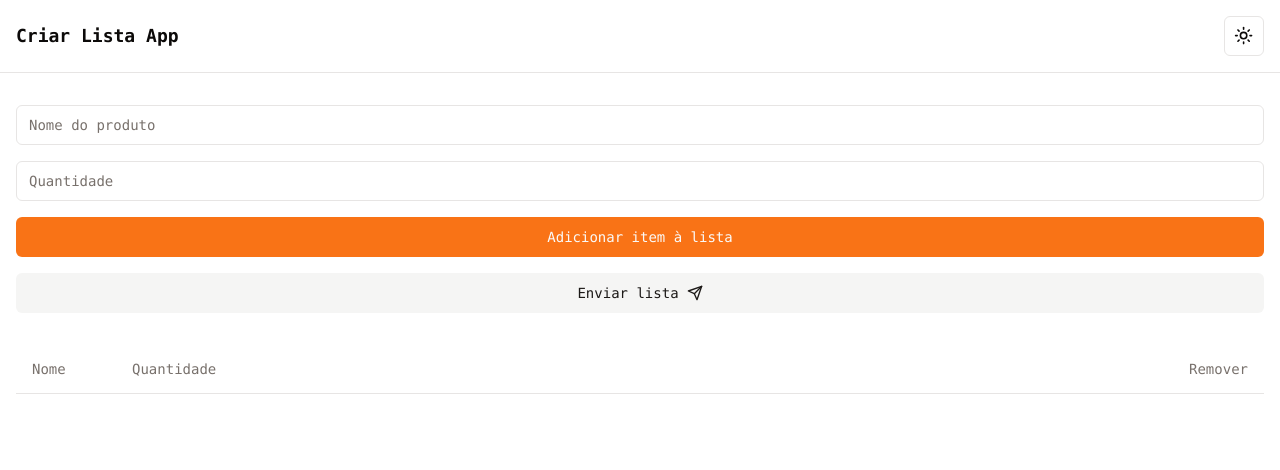
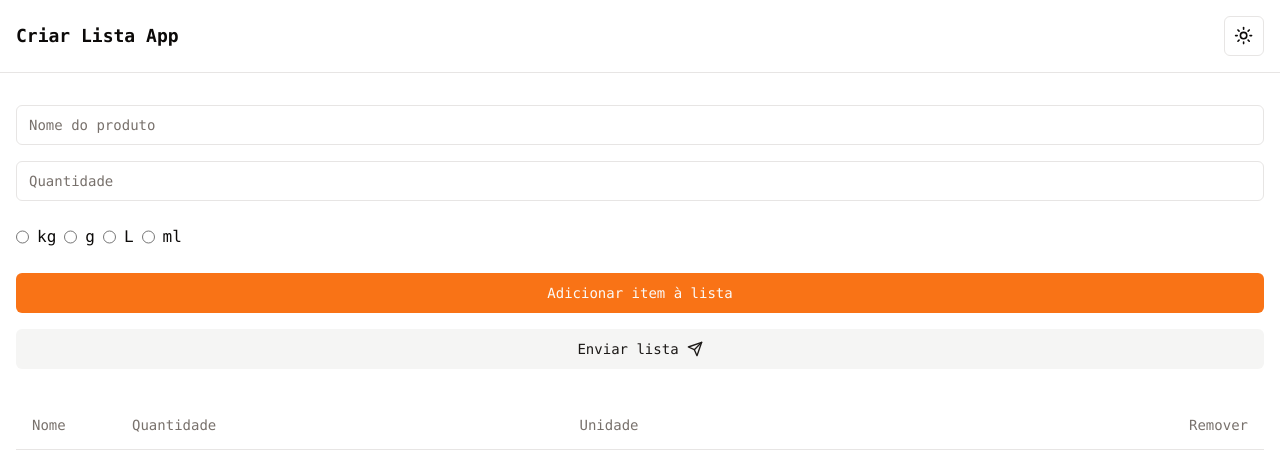
Before and after one commit to ViniciusMendesp/criar-lista, a Next.js app: page / in a window 1280 px wide. Shown: the top 470 px of the page. Built offline with nearby package versions, Linux system fonts and the light colour scheme.

Commit message:
feat: :sparkles: add new value input

```diff
--- a/src/app/page.tsx
+++ b/src/app/page.tsx
@@ -18,20 +18,25 @@ import { Send, Trash } from "lucide-react";
 interface ListaItem {
   nome: string;
   quantidade: string;
+  unidade: string;
 }
 
 export default function Home() {
   const [nomeProduto, setNomeProduto] = useState<string>("");
   const [quantidade, setQuantidade] = useState<string>("");
   const [listaDeCompras, setListaDeCompras] = useState<ListaItem[]>([]);
+  const [unidade, setUnidade] = useState<string>("");
+
+  const unidadesDisponiveis = ["kg", "g", "L", "ml"];
 
   const adicionarItem = (e: React.FormEvent) => {
     e.preventDefault();
-    if (nomeProduto && quantidade) {
-      const novoItem: ListaItem = { nome: nomeProduto, quantidade };
+    if (nomeProduto && quantidade && unidade) {
+      const novoItem: ListaItem = { nome: nomeProduto, quantidade, unidade };
       setListaDeCompras([...listaDeCompras, novoItem]);
       setNomeProduto("");
       setQuantidade("");
+      setUnidade("");
     }
   };
 
@@ -44,7 +49,7 @@ export default function Home() {
   const enviarLista = (e: React.FormEvent) => {
     e.preventDefault();
     const mensagem = `LISTA DE COMPRAS%0A${listaDeCompras
-      .map((item) => `${item.nome} = ${item.quantidade}`)
+      .map((item) => `${item.nome} = ${item.quantidade} ${item.unidade}`)
       .join("%0A")}`;
     const url = `https://wa.me/?text=${mensagem}`;
     window.open(url, "_blank");
@@ -69,6 +74,19 @@ export default function Home() {
             value={quantidade}
             onChange={(e) => setQuantidade(e.target.value)}
           />
+          <div className="flex gap-2">
+            {unidadesDisponiveis.map((opcao, index) => (
+              <label key={index} className="flex gap-2 items-center">
+                <Input
+                  type="radio"
+                  value={opcao}
+                  checked={unidade === opcao}
+                  onChange={(e) => setUnidade(e.target.value)}
+                />
+                {opcao}
+              </label>
+            ))}
+          </div>
           <Button onClick={adicionarItem}>Adicionar item à lista</Button>
           <Button
             variant="secondary"
@@ -82,7 +100,8 @@ export default function Home() {
           <TableHeader>
             <TableRow>
               <TableHead className="w-[100px]">Nome</TableHead>
-              <TableHead>Quantidade</TableHead>
+              <TableHead className="text-left">Quantidade</TableHead>
+              <TableHead className="text-left">Unidade</TableHead>
               <TableHead className="text-right">Remover</TableHead>
             </TableRow>
           </TableHeader>
@@ -91,6 +110,7 @@ export default function Home() {
               <TableRow key={index}>
                 <TableCell>{item.nome}</TableCell>
                 <TableCell>{item.quantidade}</TableCell>
+                <TableCell>{item.unidade}</TableCell>
                 <TableCell className="text-right">
                   <Button
                     size="icon"
```
